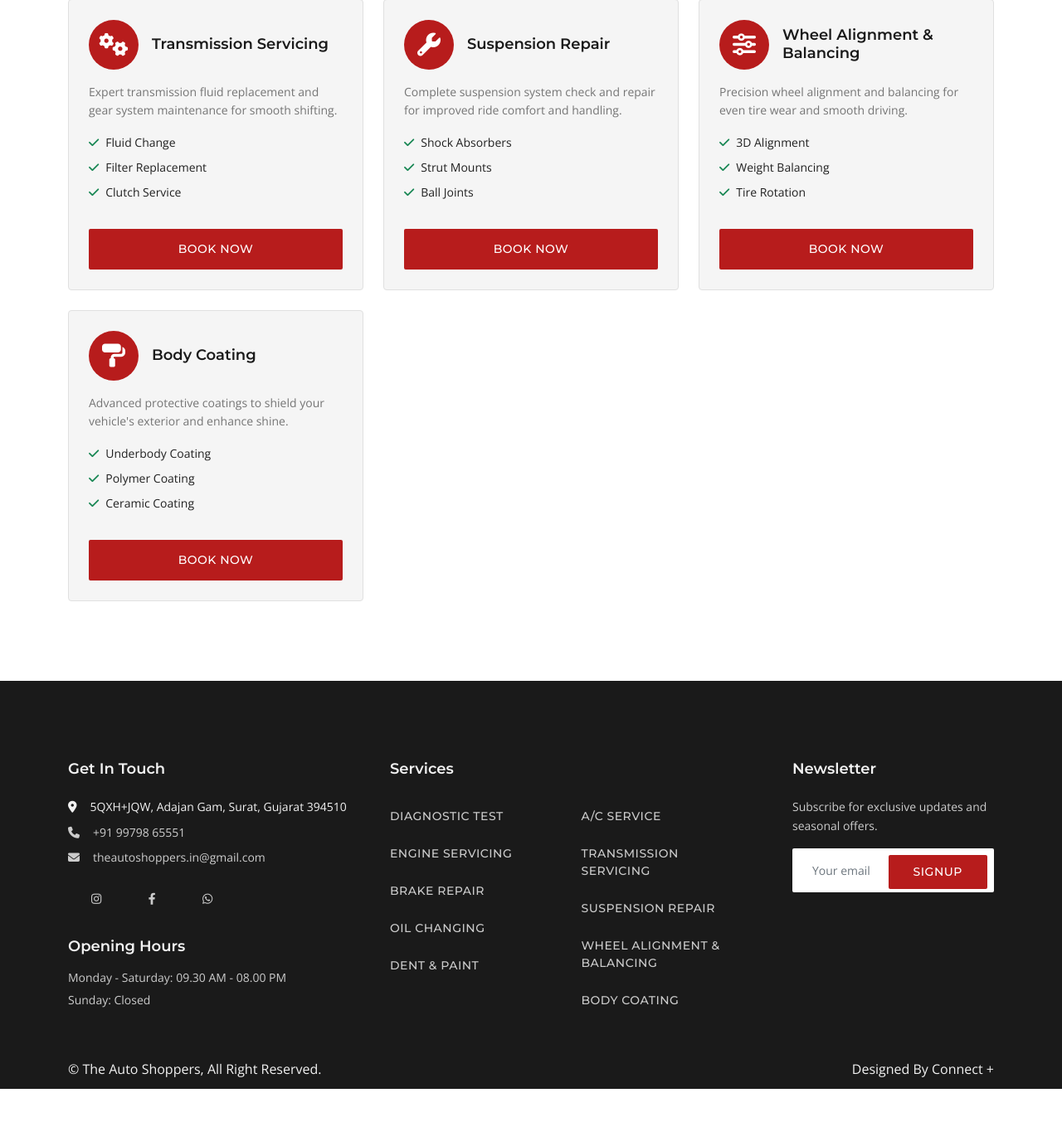
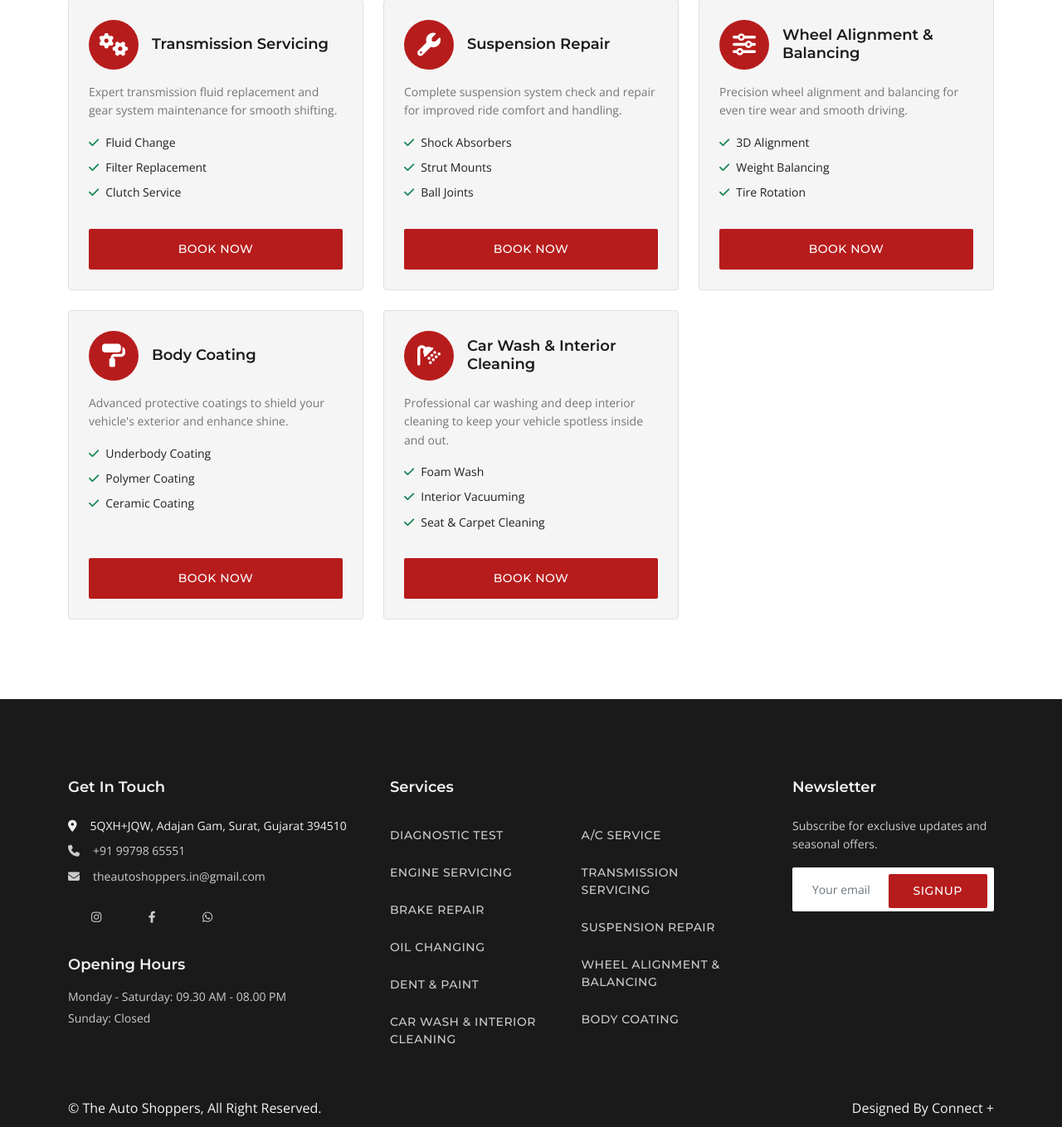
Before and after one commit to shroff-yaksi/TAS, a PHP site: page /service.php in a window 1280 px wide. Shown: the part 1039-2398 px from the top of the page at 83% size. Before the commit the page ends 2352 px from the top, so only its background shows below. Run offline with PHP 8.4, Linux system fonts and the light colour scheme.

Commit message:
feat: add Car Wash & Interior Cleaning service with foam wash

```diff
--- a/booking.php
+++ b/booking.php
@@ -80,6 +80,7 @@ require 'partials/head.php';
                                         <option value="Suspension Repair">Suspension Repair</option>
                                         <option value="Wheel Alignment & Balancing">Wheel Alignment & Balancing</option>
                                         <option value="Body Coating">Body Coating</option>
+                                        <option value="Car Wash & Interior Cleaning">Car Wash & Interior Cleaning</option>
                                     </select>
                                 </div>
                                 <div class="col-12 col-sm-6">
--- a/partials/footer.php
+++ b/partials/footer.php
@@ -31,6 +31,7 @@
                             <a class="btn btn-link d-block" href="service.php">Brake Repair</a>
                             <a class="btn btn-link d-block" href="service.php">Oil Changing</a>
                             <a class="btn btn-link d-block" href="service.php">Dent & Paint</a>
+                            <a class="btn btn-link d-block" href="service.php">Car Wash & Interior Cleaning</a>
                         </div>
                         <div class="col-6">
                             <a class="btn btn-link d-block" href="service.php">A/C Service</a>
--- a/service.php
+++ b/service.php
@@ -188,6 +188,23 @@ require 'partials/head.php';
                         <a class="btn btn-danger mt-auto" href="booking.php">Book Now</a>
                     </div>
                 </div>
+                <div class="col-lg-4 col-md-6 wow fadeInUp" data-wow-delay="0.3s">
+                    <div class="service-item d-flex flex-column bg-light p-4 h-100">
+                        <div class="d-flex align-items-center mb-3">
+                            <div class="flex-shrink-0 btn-square bg-danger rounded-circle me-3">
+                                <i class="fa fa-shower text-white"></i>
+                            </div>
+                            <h5 class="mb-0">Car Wash & Interior Cleaning</h5>
+                        </div>
+                        <p>Professional car washing and deep interior cleaning to keep your vehicle spotless inside and out.</p>
+                        <ul class="list-unstyled mb-4">
+                            <li><i class="fa fa-check text-success me-2"></i>Foam Wash</li>
+                            <li><i class="fa fa-check text-success me-2"></i>Interior Vacuuming</li>
+                            <li><i class="fa fa-check text-success me-2"></i>Seat & Carpet Cleaning</li>
+                        </ul>
+                        <a class="btn btn-danger mt-auto" href="booking.php">Book Now</a>
+                    </div>
+                </div>
             </div>
         </div>
     </div>
```
